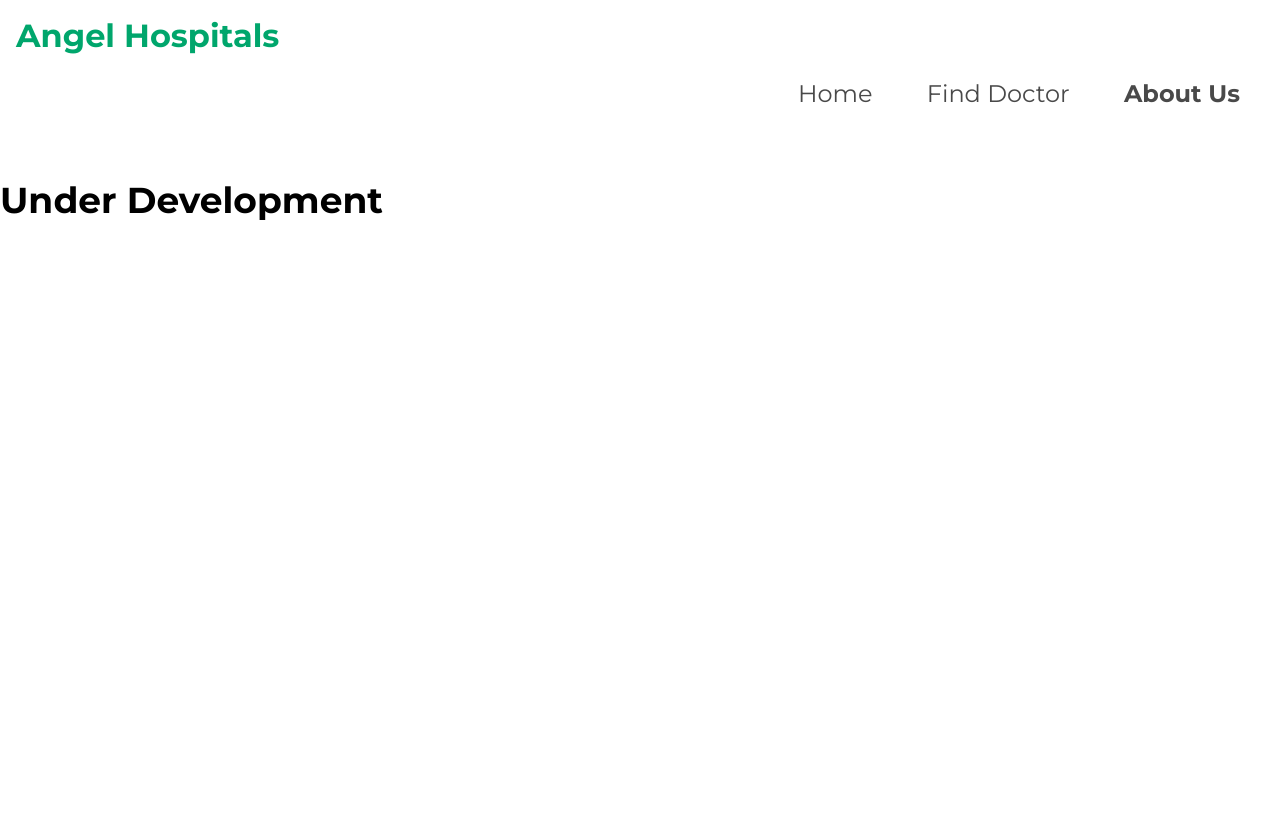
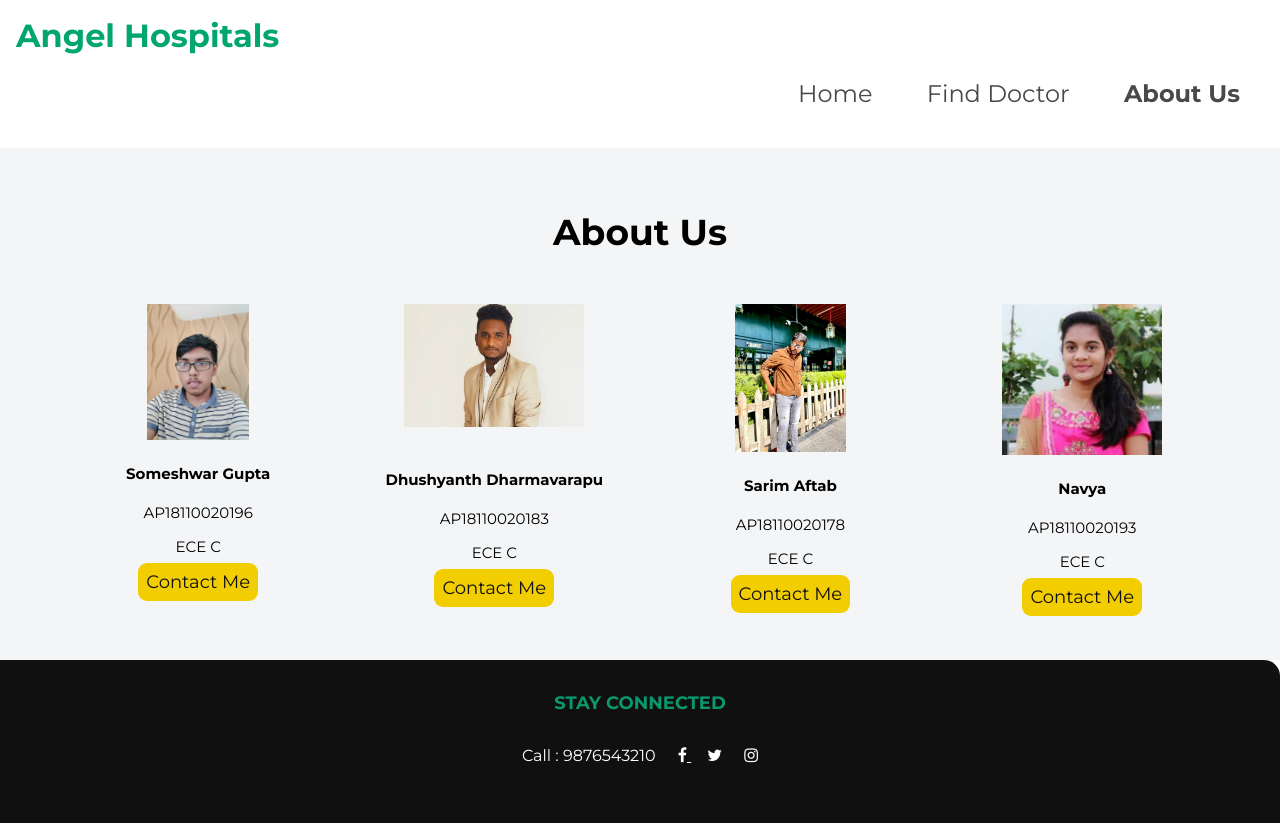
Before and after one commit to someshwargupta/Interactive-website-for-community-health, a plain HTML site: page aboutus.html in a window 1280 px wide. Before the commit the page ends 800 px from the top, so only its background shows below. Drawn offline with Linux system fonts and the light colour scheme.

Commit message:
update about us

```diff
--- a/aboutus.html
+++ b/aboutus.html
@@ -23,6 +23,59 @@
             </li>
         </ul>
     </nav>
-    <h2>Under Development</h2>
+    <section class="section ow">
+    <h1 style="text-align: center;">About Us</h1>
+        <div class="grid-container">
+            <div class="grid-item">
+              <img src="images/Someshwar.jpg" style="width: 35%;">
+              <h4>Someshwar Gupta</h4>
+              <p>AP18110020196</p>
+              <p>ECE C</p>
+              <a class="grid-btn" href="https://www.linkedin.com/in/someshwar-gupta" target="_blank">Contact Me</a>
+            </div>
+            <div class="grid-item">
+              <img src="images/Dhushyanth.jpg" style="width: 60%;">
+              <br><br>
+              <h4>Dhushyanth Dharmavarapu</h4>
+              <p>AP18110020183</p>
+              <p>ECE C</p>
+              <a class="grid-btn" href="http://linkedin.com/in/dhushyanth-dharmavarapu-25953a172" target="_blank">Contact Me</a>
+            </div>
+            <div class="grid-item">
+              <img src="images/Sarim.jpg" style="width: 38%;">
+              <h4>Sarim Aftab</h4>
+              <p>AP18110020178</p>
+              <p>ECE C</p>
+              <a class="grid-btn" href="https://www.linkedin.com/in/sarim-mohammed-593122226" target="_blank">Contact Me</a>
+            </div>
+            <div class="grid-item">
+                <img src="images/Navya.jpg" style="width: 55%;">
+                <h4>Navya</h4>
+                <p>AP18110020193</p>
+                <p>ECE C</p>
+                <a class="grid-btn" href="https://www.linkedin.com/in/navya-reddy-403195182" target="_blank">Contact Me</a>
+              </div>
+          </div>
+        </div>
+    </section>
+
+<footer class="footer">
+    <div class="footer-header" style="color:#0A986C;">STAY CONNECTED </div>
+
+    <ul class="social-links list-non-bullet">
+        <li class="list-item-inline">
+          <a href="tel:987-654-3210" class="link-no-decoration button">Call : 9876543210</a></li>
+        <li class="list-item-inline">
+            <a href="\" target="_blank" class="button"><i class="fa fa-facebook" aria-hidden="true"></i>
+            </a>
+        </li>
+        <li class="list-item-inline">
+            <a href="\" target="_blank" class="button"><i class="fa fa-twitter" aria-hidden="true"></i></a>
+        </li>
+        <li class="list-item-inline">
+            <a href="\" target="_blank" class="button"><i class="fa fa-instagram" aria-hidden="true"></i></a>
+        </li>
+    </ul>
+  </footer>
 </body>
 </html>
--- a/styles.css
+++ b/styles.css
@@ -144,7 +144,7 @@ hr {
 }
 .grid-container {
     display: inline-grid;
-    grid-template-columns: auto auto auto;
+    grid-template-columns: auto auto auto auto;
     padding: 20px;
   }
 
```
Also changed, not shown: Doctors.html (+5 -5 lines), index.html (+2 -2 lines), images/Dhushyanth.jpg (added), images/Navya.jpg (added), images/Sarim.jpg (added), images/Someshwar.jpg (added).
